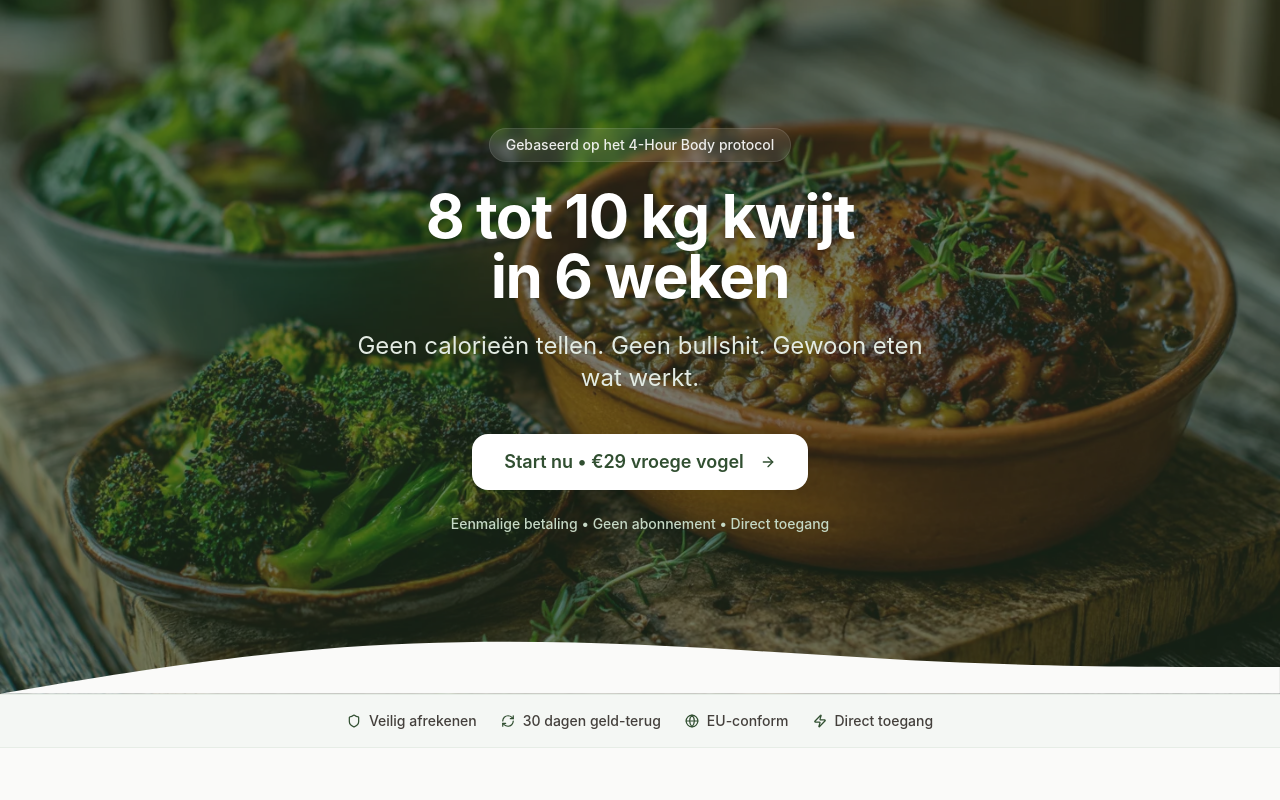
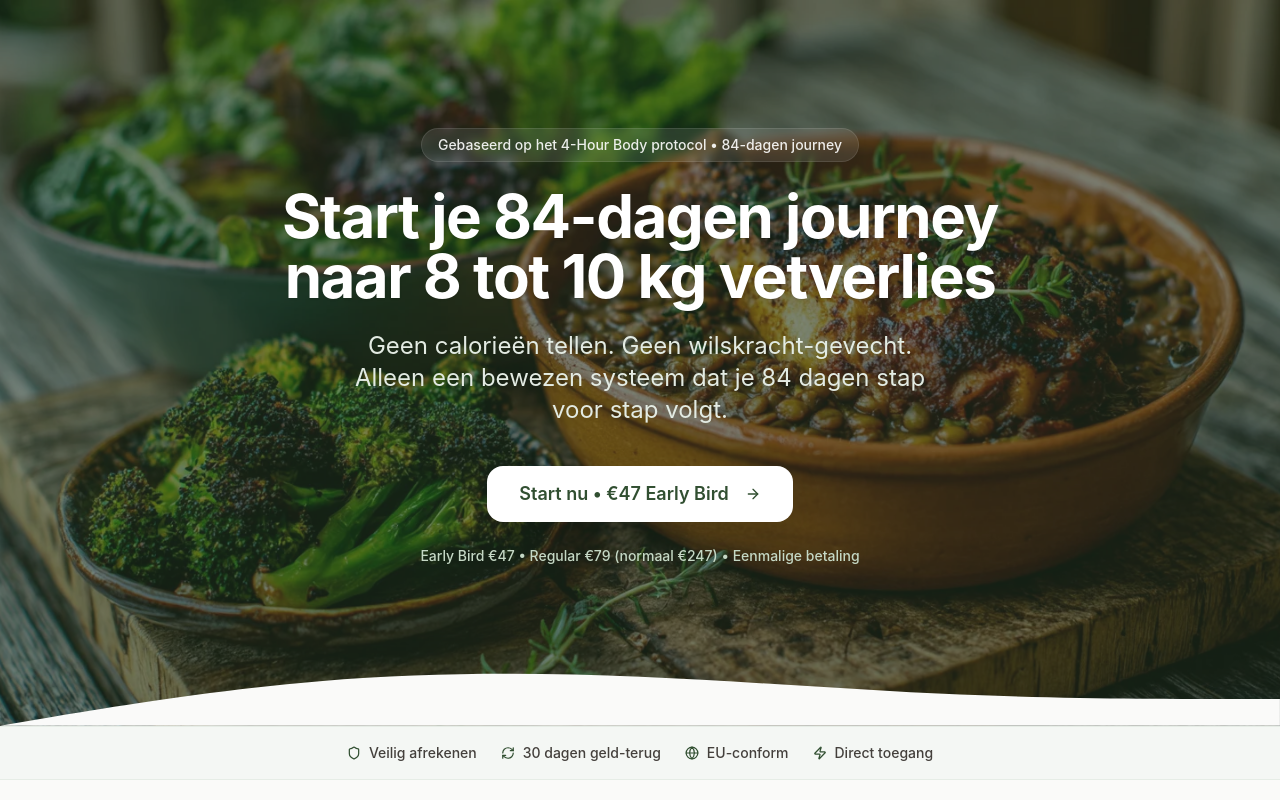
Before and after one commit to Zelfconnect/SLOWCARB, a React (Vite) app: page / in a window 1280 px wide. Built offline with nearby package versions, Linux system fonts and the light colour scheme; a web font is replaced by a local one.

Commit message:
feat: implement Copy 2.0, Pricing v2 and Calm Bold Design for legal pages

```diff
--- a/index.html
+++ b/index.html
@@ -7,7 +7,7 @@
     <meta name="apple-mobile-web-app-capable" content="yes" />
     <meta name="apple-mobile-web-app-status-bar-style" content="default" />
     <meta name="apple-mobile-web-app-title" content="SlowCarb" />
-    <meta name="description" content="Lose 8 to 10 kg in 6 weeks with the Slow Carb protocol. No calorie counting, no hunger. 50+ recipes, shopping list and tracking. €29 lifetime." />
+    <meta name="description" content="Start the 84-day SlowCarb journey. Lose 8 to 10 kg with no calorie counting. 50+ recipes, shopping list, tracking. €47 Early Bird." />
 
     <!-- Open Graph -->
     <meta property="og:title" content="SlowCarb Companion • Lose 8 to 10 kg in 6 weeks" />
@@ -31,7 +31,7 @@
     <!-- Fonts -->
     <link rel="preconnect" href="https://fonts.googleapis.com">
     <link rel="preconnect" href="https://fonts.gstatic.com" crossorigin>
-    <link href="https://fonts.googleapis.com/css2?family=Fraunces:ital,opsz,wght@0,9..144,400;0,9..144,500;0,9..144,600;0,9..144,700;1,9..144,400&display=swap" rel="stylesheet">
+    <link href="https://fonts.googleapis.com/css2?family=Fraunces:ital,opsz,wght@0,9..144,400;0,9..144,500;0,9..144,600;0,9..144,700;0,9..144,900;1,9..144,400&family=Source+Sans+3:wght@400;500;600;700&display=swap" rel="stylesheet">
     <link href="https://api.fontshare.com/v2/css?f[]=satoshi@400,500,600,700&display=swap" rel="stylesheet">
 
     <title>Slow-Carb Companion</title>
--- a/src/components/legal/TermsOfService.tsx
+++ b/src/components/legal/TermsOfService.tsx
@@ -1,20 +1,20 @@
 export function TermsOfService() {
   return (
-    <main className="mx-auto min-h-screen w-full max-w-3xl bg-cream px-5 py-10 text-stone-800">
+    <main className="mx-auto min-h-screen w-full max-w-3xl bg-cream px-5 py-10 text-stone-800 font-['Source_Sans_3']">
       <div className="space-y-8">
         <a className="inline-flex text-sm font-medium text-sage-800 underline underline-offset-2" href="/">
           ← Terug naar home
         </a>
 
         <header className="space-y-3">
-          <h1 className="font-display text-3xl font-semibold">Algemene voorwaarden</h1>
+          <h1 className="font-['Fraunces'] text-3xl font-black">Algemene voorwaarden</h1>
           <p className="text-sm text-stone-600">
             Door SlowCarb te gebruiken ga je akkoord met deze voorwaarden.
           </p>
         </header>
 
         <section className="space-y-3">
-          <h2 className="font-display text-xl font-semibold text-sage-800">Wat is SlowCarb?</h2>
+          <h2 className="font-['Fraunces'] text-xl font-black text-sage-800">Wat is SlowCarb?</h2>
           <p className="text-sm leading-relaxed text-stone-700">
             SlowCarb is een PWA web-app met praktische begeleiding voor het volgen van de Slow Carb-methode. Na
             aankoop krijg je lifetime access tot de app voor persoonlijk gebruik.
@@ -22,7 +22,7 @@ export function TermsOfService() {
         </section>
 
         <section className="space-y-3">
-          <h2 className="font-display text-xl font-semibold text-sage-800">Eenmalige betaling</h2>
+          <h2 className="font-['Fraunces'] text-xl font-black text-sage-800">Eenmalige betaling</h2>
           <p className="text-sm leading-relaxed text-stone-700">
             Toegang tot SlowCarb wordt aangeboden via een eenmalige betaling. Er is geen maandabonnement of
             automatische verlenging.
@@ -30,7 +30,7 @@ export function TermsOfService() {
         </section>
 
         <section className="space-y-3">
-          <h2 className="font-display text-xl font-semibold text-sage-800">Intellectueel eigendom</h2>
+          <h2 className="font-['Fraunces'] text-xl font-black text-sage-800">Intellectueel eigendom</h2>
           <p className="text-sm leading-relaxed text-stone-700">
             Alle inhoud, teksten, schema&apos;s en onderdelen van de app blijven eigendom van SlowCarb. Je mag de
             inhoud niet kopieren, verspreiden of commercieel hergebruiken zonder schriftelijke toestemming.
@@ -38,7 +38,7 @@ export function TermsOfService() {
         </section>
 
         <section className="space-y-3">
-          <h2 className="font-display text-xl font-semibold text-sage-800">Aansprakelijkheid</h2>
+          <h2 className="font-['Fraunces'] text-xl font-black text-sage-800">Aansprakelijkheid</h2>
           <p className="text-sm leading-relaxed text-stone-700">
             SlowCarb biedt algemene informatie over voeding en leefstijl en is geen medisch advies. Raadpleeg bij
             klachten, twijfel of medische aandoeningen altijd een arts of andere gekwalificeerde zorgverlener.
@@ -46,7 +46,7 @@ export function TermsOfService() {
         </section>
 
         <section className="space-y-3">
-          <h2 className="font-display text-xl font-semibold text-sage-800">Beeindiging</h2>
+          <h2 className="font-['Fraunces'] text-xl font-black text-sage-800">Beeindiging</h2>
           <p className="text-sm leading-relaxed text-stone-700">
             Bij misbruik, fraude of schending van deze voorwaarden kan toegang tot de app worden beeindigd.
           </p>
--- a/src/i18n/en.json
+++ b/src/i18n/en.json
@@ -1,10 +1,10 @@
 {
   "landing": {
-    "badge": "Based on the 4 Hour Body protocol",
-    "heroTitle": "Lose 8 to 10 kg\nin 6 weeks",
-    "heroSubtitle": "No calorie counting. No nonsense. Just eat what works.",
-    "ctaPrimary": "Start now €29 early bird",
-    "ctaSubtext": "One time payment • No subscription • Instant access",
+    "badge": "Based on the 4 Hour Body protocol • 84-day journey",
+    "heroTitle": "Start your 84-day journey\nto lose 8 to 10 kg",
+    "heroSubtitle": "No calorie counting. No willpower battles. Just a proven system you follow for 84 days.",
+    "ctaPrimary": "Start now • €47 Early Bird",
+    "ctaSubtext": "Early Bird €47 • Regular €79 (normally €247) • One-time payment",
     "openApp": "Open your app →",
     "painPointsLabel": "Sound familiar?",
     "painPointsTitle": "Recognize this?",
@@ -13,11 +13,11 @@
       "Counting calories until you lose your mind, and still not losing weight",
       "No idea what to eat, the same struggle every single day"
     ],
-    "solutionTitle": "Why this actually works.",
-    "solutionText": "Diets fail because they rely on willpower. SlowCarb works because it replaces willpower with simple rules. No calorie counting, no starving, no confusion. Just follow 5 rules and eat until you're full. The result: 8 to 10 kg in 6 weeks, without the gym.",
+    "solutionTitle": "Why the 84-day journey actually works.",
+    "solutionText": "Most diets fail because you keep guessing and restarting. SlowCarb replaces that with an 84-day system: 5 clear rules, daily structure, zero noise. You know exactly what to do every day, without counting calories or starving.",
     "rulesLabel": "The Method",
     "rulesTitle": "The 5 Rules",
-    "rulesSubtitle": "No calculations. No supplements. Just follow these rules and eat until you're full.",
+    "rulesSubtitle": "These 5 rules are your foundation for all 84 days. Simple, repeatable, practical.",
     "rules": [
       {
         "title": "No white carbs",
@@ -43,8 +43,8 @@
     "cheatdayTitle": "The Cheat Day",
     "cheatdayText": "One day per week you eat whatever you want. This is not optional. It resets your hormones and makes the diet sustainable.",
     "featuresLabel": "What you get",
-    "featuresTitle": "Everything you need",
-    "featuresSubtitle": "Everything to start today and keep going. No loose ends.",
+    "featuresTitle": "Everything for a full 84-day transformation",
+    "featuresSubtitle": "No loose ends. You get everything to start, stay consistent, and finish strong.",
     "features": [
       {
         "title": "50+ recipes",
@@ -59,8 +59,8 @@
         "description": "Automatically generate your weekly shopping list. Grouped by store section."
       },
       {
-        "title": "Weekly insights",
-        "description": "Brief explanations of why the protocol works. No dry theory. Practical knowledge that keeps you motivated."
+        "title": "84-day guidance",
+        "description": "Clear phase-by-phase guidance so you understand what your body is doing and why you keep going."
       },
       {
         "title": "Cheat day guide",
@@ -90,15 +90,15 @@
         "result": "Lost 7 kg in 6 weeks"
       }
     ],
-    "pricingLabel": "Early Bird Offer",
-    "pricingTitle": "SlowCarb Lifetime Access",
-    "pricingSubtitle": "One time payment, lifetime access",
-    "pricingNote": "Only for the first 100 people, then €47",
+    "pricingLabel": "Early Bird + Regular pricing",
+    "pricingTitle": "SlowCarb 84-day journey + lifetime access",
+    "pricingSubtitle": "Today €47 Early Bird • then €79 Regular",
+    "pricingNote": "Regular is €79 (normally €247) • Unlock your €47 Early Bird now",
     "pricingFeatures": [
       "50+ slow carb recipes",
       "Smart shopping list",
       "Progress tracking",
-      "Weekly education",
+      "84-day roadmap and guidance",
       "Cheat day protocol",
       "Future updates",
       "30 day money back guarantee"
@@ -107,34 +107,49 @@
     "pricingGuarantee": "30 day money back guarantee",
     "spotsLeft": "71 spots left",
     "faqLabel": "Frequently asked questions",
-    "faqTitle": "FAQ",
+    "faqTitle": "FAQ about the 84-day journey",
     "faqs": [
       {
         "question": "Is this safe?",
-        "answer": "Absolutely. The slow carb diet is based on whole foods like eggs, vegetables, legumes, and lean meat. It is not a crash diet. You simply eat nutritious meals that keep you full longer."
+        "answer": "Yes. The 84-day journey is built on whole foods like protein, vegetables, and legumes. No crash dieting, no extreme restriction. If you have medical concerns, consult your doctor first."
       },
       {
         "question": "What can I eat on a cheat day?",
-        "answer": "Anything. The cheat day is essential to the protocol. On Saturday (or your chosen day) you eat whatever you want. Pizza, ice cream, chips. This resets your metabolism and makes the diet mentally sustainable."
+        "answer": "Anything goes. The cheat day is a fixed part of the 84-day journey and helps you stay consistent mentally. Keep it to one planned day per week, then return to the protocol immediately."
       },
       {
         "question": "Do I have to count calories?",
-        "answer": "No. That is exactly the point of SlowCarb. You follow the 5 simple rules and eat until you are full. No apps, no scales, no stressing over numbers."
+        "answer": "No. You follow the 5 rules and the 84-day structure. That means execution, not calculations."
       },
       {
         "question": "How long do I have access?",
-        "answer": "Forever. You pay once and get lifetime access to all recipes, the shopping list, and future updates. No hidden costs."
+        "answer": "You get immediate access to the full 84-day journey and lifetime access to the app, including future updates."
       },
       {
         "question": "What if it does not work?",
-        "answer": "We offer a 30 day money back guarantee. If you are not satisfied, send us an email and you will get a full refund. No questions asked."
+        "answer": "You are protected by a 30-day money-back guarantee. Not satisfied? Email us and get your payment refunded."
       }
     ],
-    "finalCtaTitle": "Ready to start?",
-    "finalCtaText": "In 6 weeks you could be 8 to 10 kg lighter. No hunger, no doubt, no hassle.",
+    "finalCtaTitle": "Ready to start your 84-day journey?",
+    "finalCtaText": "Activate day 1 today for €47 Early Bird. After that it is €79 Regular (normally €247).",
     "footerBadges": ["Instant access", "No subscription", "30 day money back"],
     "footerCopy": "© 2026 SlowCarb. All rights reserved.",
-    "footerLinks": ["Privacy", "Terms", "Contact"],
+    "footerLinks": [
+      {
+        "label": "Privacy Policy",
+        "href": "/privacy-policy"
+      },
+      {
+        "label": "Terms of Service",
+        "href": "/terms-of-service"
+      },
+      {
+        "label": "Refund Policy",
+        "href": "/refund-policy"
+      }
+    ],
+    "footerContactLabel": "Contact",
+    "footerContactEmail": "hello@slowcarb.nl",
     "lifestyleImageAlt": "Healthy lifestyle and transformation",
     "breakfastImageAlt": "Healthy breakfast with protein and vegetables",
     "mealPrepImageAlt": "Meal prep containers with healthy meals"
--- a/src/i18n/nl.json
+++ b/src/i18n/nl.json
@@ -1,10 +1,10 @@
 {
   "landing": {
-    "badge": "Gebaseerd op het 4-Hour Body protocol",
-    "heroTitle": "8 tot 10 kg kwijt\nin 6 weken",
-    "heroSubtitle": "Geen calorieën tellen. Geen bullshit. Gewoon eten wat werkt.",
-    "ctaPrimary": "Start nu • €29 vroege vogel",
-    "ctaSubtext": "Eenmalige betaling • Geen abonnement • Direct toegang",
+    "badge": "Gebaseerd op het 4-Hour Body protocol • 84-dagen journey",
+    "heroTitle": "Start je 84-dagen journey\nnaar 8 tot 10 kg vetverlies",
+    "heroSubtitle": "Geen calorieën tellen. Geen wilskracht-gevecht. Alleen een bewezen systeem dat je 84 dagen stap voor stap volgt.",
+    "ctaPrimary": "Start nu • €47 Early Bird",
+    "ctaSubtext": "Early Bird €47 • Regular €79 (normaal €247) • Eenmalige betaling",
     "openApp": "Open je app →",
     "painPointsLabel": "Herkenbaar?",
     "painPointsTitle": "Ken je dit?",
@@ -13,11 +13,11 @@
       "Calorieën tellen tot je gek wordt, en dan toch niet afvallen",
       "Geen idee wat je moet eten, elke dag opnieuw dezelfde strijd"
     ],
-    "solutionTitle": "Waarom dit wél werkt.",
-    "solutionText": "Diëten falen omdat ze op wilskracht leunen. SlowCarb werkt omdat het wilskracht vervangt door simpele regels. Geen calorieën tellen, geen honger lijden, geen verwarring. Gewoon 5 regels volgen en eten tot je vol zit. Het resultaat: 8 tot 10 kg in 6 weken, zonder de sportschool.",
+    "solutionTitle": "Waarom de 84-dagen journey wél werkt.",
+    "solutionText": "De meeste diëten falen omdat je moet gokken, plannen en opnieuw beginnen. SlowCarb vervangt dat met een 84-dagen systeem: 5 duidelijke regels, dagelijkse structuur en nul ruis. Je weet elke dag exact wat je moet doen, zonder calorieën tellen of honger.",
     "rulesLabel": "De Methode",
     "rulesTitle": "De 5 Regels",
-    "rulesSubtitle": "Geen berekeningen. Geen supplementen. Gewoon deze regels volgen en eten tot je vol zit.",
+    "rulesSubtitle": "Deze 5 regels zijn je fundament voor alle 84 dagen. Simpel, herhaalbaar en praktisch.",
     "rules": [
       {
         "title": "Geen witte koolhydraten",
@@ -43,8 +43,8 @@
     "cheatdayTitle": "De Cheatday",
     "cheatdayText": "Eén dag per week eet je wat je wilt. Dit is niet optioneel. Het reset je hormonen en zorgt dat je het volhoudt.",
     "featuresLabel": "Wat je krijgt",
-    "featuresTitle": "Alles wat je nodig hebt",
-    "featuresSubtitle": "Alles om vandaag te starten en vol te houden. Geen losse eindjes.",
+    "featuresTitle": "Alles voor een volledige 84-dagen transformatie",
+    "featuresSubtitle": "Geen losse eindjes. Je krijgt alles om te starten, vol te houden en af te maken.",
     "features": [
       {
         "title": "50+ recepten",
@@ -59,8 +59,8 @@
         "description": "Genereer automatisch je boodschappenlijst voor de week. Gegroepeerd per winkelafdeling."
       },
       {
-        "title": "Wekelijkse inzichten",
-        "description": "Korte uitleg waarom het protocol werkt. Geen droge theorie. Praktische kennis die je gemotiveerd houdt."
+        "title": "84-dagen begeleiding",
+        "description": "Heldere uitleg en focus per fase van je journey, zodat je weet wat je lichaam doet en waarom je doorpakt."
       },
       {
         "title": "Cheatday-handleiding",
@@ -90,15 +90,15 @@
         "result": "7 kg kwijt in 6 weken"
       }
     ],
-    "pricingLabel": "Early bird-aanbieding",
-    "pricingTitle": "SlowCarb levenslange toegang",
-    "pricingSubtitle": "Eenmalige betaling, levenslange toegang",
-    "pricingNote": "Alleen voor de eerste 100 mensen, daarna €47",
+    "pricingLabel": "Early Bird + Regular prijs",
+    "pricingTitle": "SlowCarb 84-dagen journey + levenslange toegang",
+    "pricingSubtitle": "Vandaag €47 Early Bird • daarna €79 Regular",
+    "pricingNote": "Regular is €79 (normaal €247) • Activeer nu je Early Bird van €47",
     "pricingFeatures": [
       "50+ slowcarb-recepten",
       "Slimme boodschappenlijst",
       "Voortgang bijhouden",
-      "Wekelijkse educatie",
+      "84-dagen roadmap en begeleiding",
       "Cheatday-protocol",
       "Toekomstige updates",
       "30 dagen geld-teruggarantie"
@@ -107,31 +107,31 @@
     "pricingGuarantee": "30 dagen geld-teruggarantie",
     "spotsLeft": "Nog 71 plekken",
     "faqLabel": "Veelgestelde vragen",
-    "faqTitle": "Veelgestelde vragen",
+    "faqTitle": "Veelgestelde vragen over de 84-dagen journey",
     "faqs": [
       {
         "question": "Is dit veilig?",
-        "answer": "Ja, absoluut. Het slowcarbdieet is gebaseerd op volwaardige voeding zoals eieren, groenten, peulvruchten en mager vlees. Het is geen crashdieet. Je eet gewoon voedzame maaltijden die je langer verzadigen."
+        "answer": "Ja. De 84-dagen journey gebruikt volwaardige voeding zoals eiwit, groenten en peulvruchten. Geen crashdieet, geen extreme restricties. Bij medische vragen of aandoeningen: overleg altijd met je arts."
       },
       {
         "question": "Wat mag ik op een cheatday?",
-        "answer": "Alles! De cheatday is essentieel voor het protocol. Op zaterdag (of jouw gekozen dag) eet je wat je wilt. Pizza, ijs, chips. Dit reset je stofwisseling en maakt het dieet mentaal haalbaar."
+        "answer": "Alles mag. De cheatday is een vast onderdeel van de 84-dagen journey en helpt om het protocol mentaal vol te houden. Plan 1 vaste cheatday per week en pak de dag erna direct je ritme terug."
       },
       {
         "question": "Moet ik calorieën tellen?",
-        "answer": "Nee. Dat is precies het punt van SlowCarb. Je volgt de 5 simpele regels en eet tot je verzadigd bent. Geen apps, geen weegschalen, geen gestress over cijfers."
+        "answer": "Nee. Je volgt de 5 regels en de 84-dagen structuur. Daardoor hoef je niet te rekenen, alleen uit te voeren."
       },
       {
         "question": "Hoe lang heb ik toegang?",
-        "answer": "Levenslang. Je betaalt één keer en krijgt voor altijd toegang tot alle recepten, de boodschappenlijst, en toekomstige updates. Geen verborgen kosten."
+        "answer": "Je krijgt direct toegang tot de volledige 84-dagen journey en levenslang toegang tot de app, inclusief toekomstige updates."
       },
       {
         "question": "Wat als het niet werkt?",
-        "answer": "We bieden een 30 dagen geld-teruggarantie. Als je niet tevreden bent, stuur ons een mailtje en je krijgt het volledige bedrag terug. Zonder verdere vragen."
+        "answer": "Je bent gedekt door 30 dagen geld-teruggarantie. Niet tevreden? Mail ons en je krijgt je betaling terug."
       }
     ],
-    "finalCtaTitle": "Klaar om te beginnen?",
-    "finalCtaText": "Over 6 weken kun je 8 tot 10 kg lichter zijn. Zonder honger, zonder twijfel, zonder gedoe.",
+    "finalCtaTitle": "Klaar om je 84-dagen journey te starten?",
+    "finalCtaText": "Je kunt vandaag dag 1 activeren voor €47 Early Bird. Daarna wordt het €79 Regular (normaal €247).",
     "footerBadges": [
       "Direct toegang",
       "Geen abonnement",
```
Also changed, not shown: src/components/LandingPageFinal.tsx (+6 -5 lines), src/components/legal/PrivacyPolicy.tsx (+6 -6 lines), src/components/legal/RefundPolicy.tsx (+6 -6 lines).
